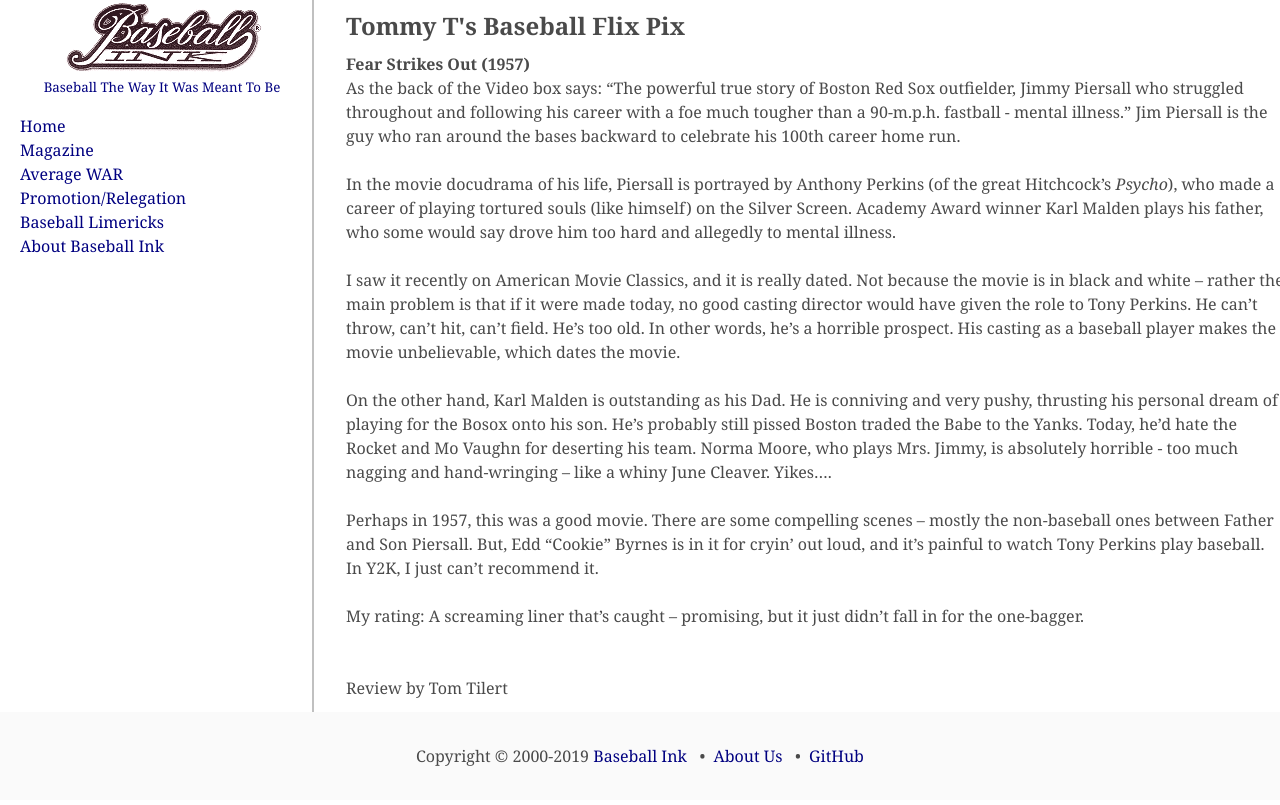
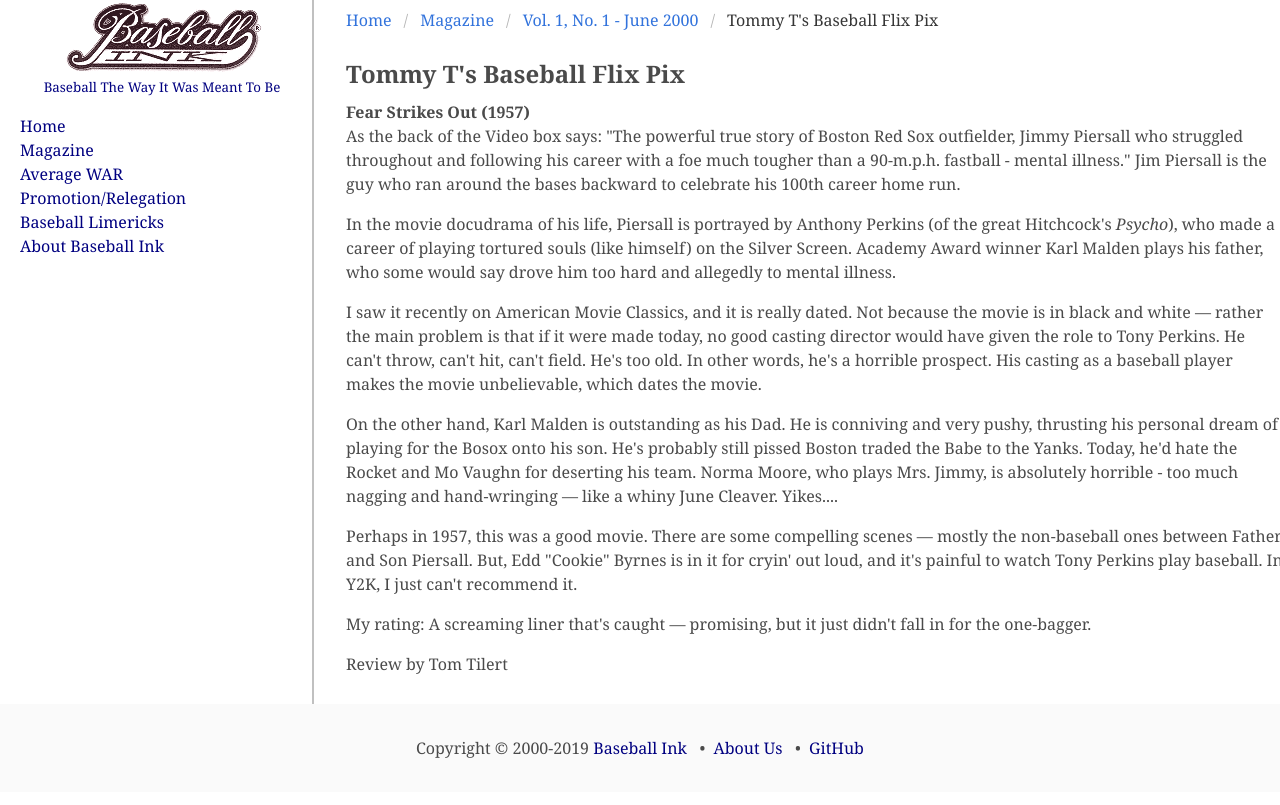
Before and after one commit to jaypalexa/baseballink, a Jekyll site: the page built from pages/magazine/vol_1_no_1/bi_vol_1_no_1_fear_strikes_out.md, in a window 1280 px wide. Shown: the top 805 px of the page. Built offline with Jekyll 4.4.1, drawn with Linux system fonts in a browser that asks for light colours.

Commit message:
Vol 1 No 1 - Tommy T's Baseball Flix Pix

```diff
--- a/assets/css/main.css
+++ b/assets/css/main.css
@@ -26,6 +26,22 @@
 
 a img {
   border: none;
+}
+
+blockquote {
+  position: relative;
+  padding-left: 1em;
+  border-left: 0.2em solid lighten(#000000, 40%);
+}
+
+blockquote::before {
+  content: '\201C';
+  color: lighten(#000000, 40%);
+}
+
+blockquote::after {
+  content: '\201D';
+  color: lighten(#000000, 40%);
 }
 
 body {
--- a/pages/magazine/vol_1_no_1/bi_vol_1_no_1_fear_strikes_out.md
+++ b/pages/magazine/vol_1_no_1/bi_vol_1_no_1_fear_strikes_out.md
@@ -2,40 +2,45 @@
 layout: default
 title: Vol. 1, No. 1 - June 2000 - Tommy T's Baseball Flix Pix
 ---
-<H1>Tommy T's Baseball Flix Pix </H1>
-<H3>Fear Strikes Out  (1957)</H3>
-As the back of the Video box says: "The powerful true story of Boston Red
-Sox outfielder, Jimmy Piersall who struggled throughout and following his
-career with a foe much tougher than a 90-m.p.h. fastball - mental illness."
-Jim Piersall is the guy who ran around the bases backward to celebrate his
-100th career home run.<BR>
-<BR>
-In the movie docudrama of his life, Piersall is portrayed by Anthony Perkins
-(of the great Hitchcock's <i>Psycho</i>), who made a career of playing tortured souls (like
-himself) on the Silver Screen. Academy Award winner Karl Malden plays his father, who some would
-say drove him too hard and allegedly to mental illness.<BR>
-<BR>
-I saw it recently on American Movie Classics, and it is really dated. Not
-because the movie is in black and white -- rather the main problem is that
-if it were made today, no good casting director would have given the role to
-Tony Perkins. He can't throw, can't hit, can't field. He's too old. In
-other words, he's a horrible prospect. His casting as a baseball player
-makes the movie unbelievable, which dates the movie.<BR>
-<BR>
-On the other hand, Karl Malden is outstanding as his Dad. He is conniving
-and very pushy, thrusting his personal dream of playing for the Bosox onto
-his son. He's probably still pissed Boston traded the Babe to the Yanks.
-Today, he'd hate the Rocket and Mo Vaughn for deserting his team. Norma
-Moore, who plays Mrs. Jimmy, is absolutely horrible - too much nagging and
-hand-wringing -- like a whiny June Cleaver. Yikes....<BR>
-<BR>
-Perhaps in 1957, this was a good movie. There are some compelling scenes --
-mostly the non-baseball ones between Father and Son Piersall. But, Edd "Cookie" Byrnes
-is in it for cryin' out loud, and it's painful to watch Tony Perkins play baseball. In Y2K, I
-just can't recommend it.<BR>
-<BR>
-My rating: A screaming liner that's caught -- promising, but it just
-didn't fall in for the one-bagger.<BR>
-<BR>
-<BR>
-Review by Tom Tilert
+<nav class="breadcrumb" aria-label="breadcrumbs">
+  <ul>
+    <li><a href="{{ site.url }}{{ site.baseurl }}/index.html">Home</a></li>
+    <li><a href="{{ site.url }}{{ site.baseurl }}/pages/magazine/magazine.html">Magazine</a></li>
+    <li><a href="{{ site.url }}{{ site.baseurl }}/pages/magazine/vol_1_no_1/bi_vol_1_no_1_home.html">Vol. 1, No. 1 - June 2000</a></li>
+    <li class="is-active"><a href="#" aria-current="page">Tommy T's Baseball Flix Pix</a></li>
+  </ul>
+</nav>
+
+<section class="storycontent">
+
+<h1>Tommy T's Baseball Flix Pix </h1>
+<h2>Fear Strikes Out  (1957)</h2>
+
+<p>
+  As the back of the Video box says: &quot;The powerful true story of Boston Red Sox outfielder, Jimmy Piersall who struggled throughout and following his career with a foe much tougher than a 90-m.p.h. fastball - mental illness.&quot; Jim Piersall is the guy who ran around the bases backward to celebrate his 100th career home run.
+</p>
+
+<p>
+  In the movie docudrama of his life, Piersall is portrayed by Anthony Perkins (of the great Hitchcock's <em>Psycho</em>), who made a career of playing tortured souls (like himself) on the Silver Screen. Academy Award winner Karl Malden plays his father, who some would say drove him too hard and allegedly to mental illness.
+</p>
+
+<p>
+  I saw it recently on American Movie Classics, and it is really dated. Not because the movie is in black and white &mdash; rather the main problem is that if it were made today, no good casting director would have given the role to Tony Perkins. He can't throw, can't hit, can't field. He's too old. In other words, he's a horrible prospect. His casting as a baseball player makes the movie unbelievable, which dates the movie.
+</p>
+
+<p>
+  On the other hand, Karl Malden is outstanding as his Dad. He is conniving and very pushy, thrusting his personal dream of playing for the Bosox onto his son. He's probably still pissed Boston traded the Babe to the Yanks. Today, he'd hate the Rocket and Mo Vaughn for deserting his team. Norma Moore, who plays Mrs. Jimmy, is absolutely horrible - too much nagging and hand-wringing &mdash; like a whiny June Cleaver. Yikes....
+</p>
+
+<p>
+  Perhaps in 1957, this was a good movie. There are some compelling scenes &mdash; mostly the non-baseball ones between Father and Son Piersall. But, Edd &quot;Cookie&quot; Byrnes is in it for cryin' out loud, and it's painful to watch Tony Perkins play baseball. In Y2K, I just can't recommend it.
+</p>
+
+<p>
+My rating: A screaming liner that's caught &mdash; promising, but it just didn't fall in for the one-bagger.
+</p>
+
+<p>
+  Review by Tom Tilert
+</p>
+</section>
```
Also changed, not shown: pages/magazine/vol_1_no_1/bi_vol_1_no_1_runner_on_first.md (+8 -7 lines).
